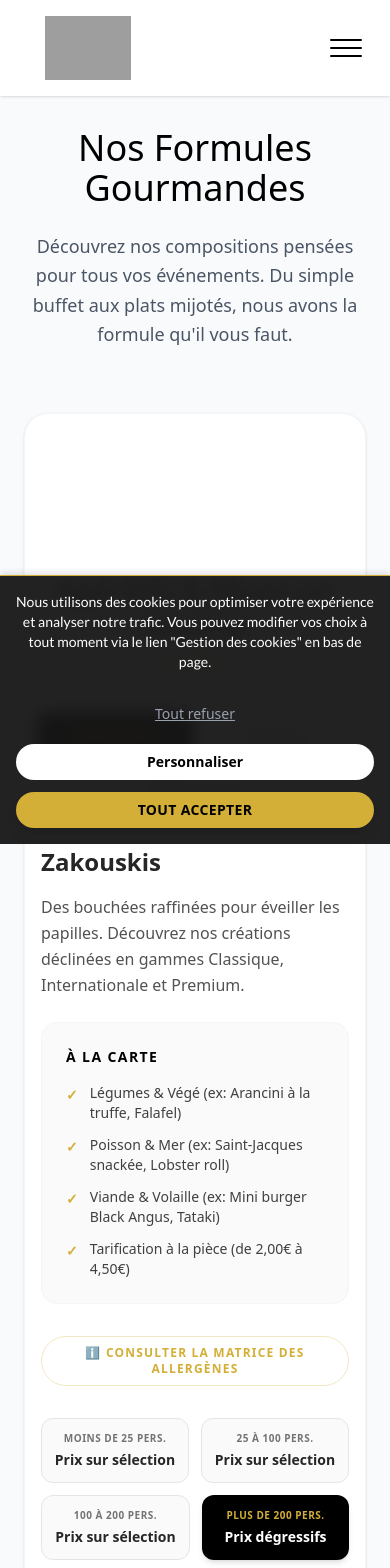
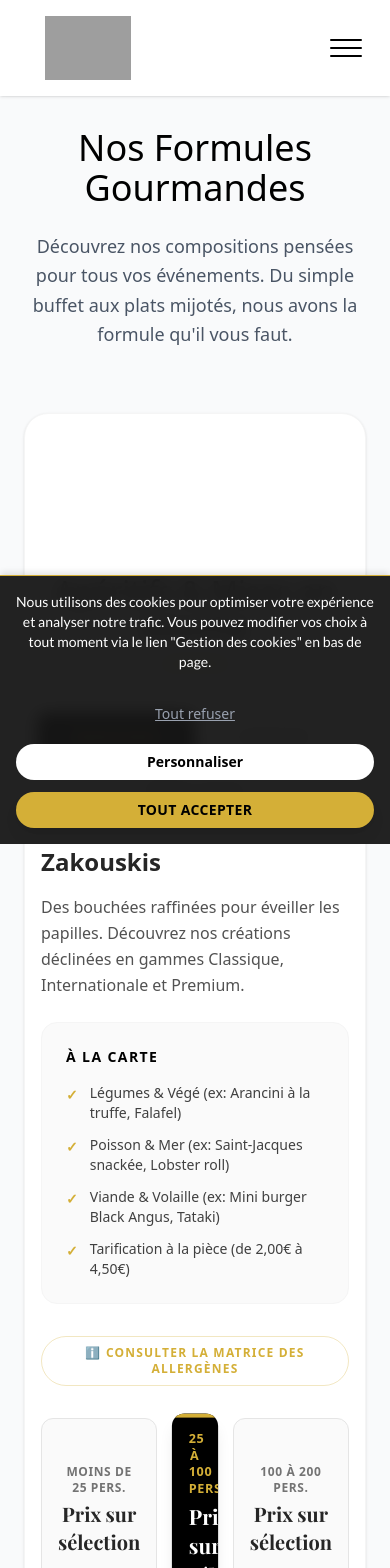
Before and after one commit to FlorianMeganck/traiteur-compere, a Next.js app: page /formules in a window 390 px wide. Shown: the top 1568 px of the page. Built offline with nearby package versions, Linux system fonts and the light colour scheme; grey boxes are pictures that could not be loaded; a web font is replaced by a local one.

Commit message:
cohérence

```diff
--- a/app/formules/page.tsx
+++ b/app/formules/page.tsx
@@ -332,10 +332,10 @@ function BuffetChaudSection() {
                         <button
                             key={num}
                             onClick={() => setServices(num)}
-                            className={`px-5 py-2 rounded-full font-bold uppercase tracking-widest text-xs transition-all duration-300 border-2
+                            className={`px-4 py-3 rounded-lg text-sm font-bold tracking-wider uppercase transition-all duration-300 flex-1 min-w-[140px] border flex flex-col items-center justify-center text-center gap-1
                             ${services === num
-                                    ? 'bg-black text-white border-black'
-                                    : 'bg-transparent text-neutral-400 border-neutral-200 hover:border-[#D4AF37] hover:text-black'
+                                    ? 'bg-black text-[#D4AF37] border-black shadow-lg scale-105'
+                                    : 'bg-white text-neutral-500 border-neutral-200 hover:border-[#D4AF37] hover:text-black hover:bg-neutral-50'
                                 }`}
                         >
                             {num} Services
@@ -356,7 +356,7 @@ function BuffetChaudSection() {
                 {/* Bouton d'action */}
                 <Link
                     href={`/contact?formule=buffet-chaud&services=${services}`}
-                    className="inline-block bg-black text-[#D4AF37] px-8 py-4 rounded-full font-bold uppercase tracking-widest text-sm hover:bg-[#D4AF37] hover:text-black transition-all duration-300"
+                    className="inline-flex items-center justify-center bg-black text-[#D4AF37] px-8 py-4 rounded-full font-bold uppercase tracking-widest text-sm hover:bg-[#D4AF37] hover:text-black transition-all duration-300 shadow-md hover:shadow-lg hover:-translate-y-0.5"
                 >
                     Composer mon menu {services} services
                 </Link>
@@ -407,9 +407,9 @@ export default function Formules() {
                                         <button
                                             key={key}
                                             onClick={() => setActiveAperitifTab(key)}
-                                            className={`px-4 py-3 rounded-lg text-sm font-bold tracking-wider uppercase transition-all duration-300 flex-1 min-w-[140px] ${activeAperitifTab === key
-                                                ? "bg-black text-[#D4AF37] shadow-lg scale-105"
-                                                : "bg-white text-neutral-500 border border-neutral-200 hover:border-[#D4AF37] hover:text-black"
+                                            className={`px-4 py-3 rounded-lg text-sm font-bold tracking-wider uppercase transition-all duration-300 flex-1 min-w-[140px] border flex flex-col items-center justify-center text-center gap-1 ${activeAperitifTab === key
+                                                ? "bg-black text-[#D4AF37] border-black shadow-lg scale-105"
+                                                : "bg-white text-neutral-500 border-neutral-200 hover:border-[#D4AF37] hover:text-black hover:bg-neutral-50"
                                                 }`}
                                         >
                                             {key === 'pains_garnis' ? 'Petits Pains' : aperitifsData[key as keyof typeof aperitifsData].title.split(' ')[0]}
@@ -441,25 +441,26 @@ export default function Formules() {
                                     {activeAperitifTab === 'pains_garnis' && <AllergenLink section="pains" />}
 
                                     {/* Boutons de Convives */}
-                                    <div className="flex flex-wrap gap-3 mt-8">
+                                    <div className="flex flex-wrap gap-4 mt-8">
                                         {activeAperitifTab === 'zakouskis' || activeAperitifTab === 'pains_garnis' || activeAperitifTab === 'verrines' ? (
                                             <>
                                                 {/* 4 Boutons partagés pour Pains, Zakouskis et Verrines */}
-                                                <Link href={`/contact?menu=${activeAperitifTab}&convives=moins_25`} className="flex-1 min-w-[110px] bg-neutral-50 p-3 rounded-xl text-center border border-neutral-200 hover:border-black transition group flex flex-col justify-center">
-                                                    <p className="text-[10px] font-bold text-neutral-500 mb-1 uppercase tracking-wider group-hover:text-black">Moins de 25 pers.</p>
-                                                    <p className="text-sm font-bold text-neutral-800">Prix sur sélection</p>
+                                                <Link href={`/contact?menu=${activeAperitifTab}&convives=moins_25`} className="flex-1 bg-neutral-50 p-4 rounded-xl text-center border border-neutral-200 hover:border-black hover:shadow-md transition-all duration-300 group flex flex-col justify-center cursor-pointer hover:-translate-y-0.5">
+                                                    <p className="text-xs font-bold text-neutral-500 mb-1 uppercase tracking-wider group-hover:text-black transition-colors">Moins de 25 pers.</p>
+                                                    <p className="text-xl font-bold text-neutral-800 font-serif">Prix sur sélection</p>
                                                 </Link>
-                                                <Link href={`/contact?menu=${activeAperitifTab}&convives=25_100`} className="flex-1 min-w-[110px] bg-neutral-50 p-3 rounded-xl text-center border border-neutral-200 hover:border-black transition group flex flex-col justify-center">
-                                                    <p className="text-[10px] font-bold text-neutral-500 mb-1 uppercase tracking-wider group-hover:text-black">25 à 100 pers.</p>
-                                                    <p className="text-sm font-bold text-neutral-800">Prix sur sélection</p>
+                                                <Link href={`/contact?menu=${activeAperitifTab}&convives=25_100`} className="flex-1 bg-black p-4 rounded-xl text-center shadow-lg transform hover:-translate-y-1 hover:shadow-xl transition-all duration-300 flex flex-col justify-center cursor-pointer relative overflow-hidden scale-105">
+                                                    <div className="absolute top-0 left-0 w-full h-1 bg-[#D4AF37]" />
+                                                    <p className="text-xs font-bold text-[#D4AF37] mb-1 uppercase tracking-wider">25 à 100 pers.</p>
+                                                    <p className="text-xl font-bold text-white font-serif">Prix sur sélection</p>
                                                 </Link>
-                                                <Link href={`/contact?menu=${activeAperitifTab}&convives=100_200`} className="flex-1 min-w-[110px] bg-neutral-50 p-3 rounded-xl text-center border border-neutral-200 hover:border-black transition group flex flex-col justify-center">
-                                                    <p className="text-[10px] font-bold text-neutral-500 mb-1 uppercase tracking-wider group-hover:text-black">100 à 200 pers.</p>
-                                                    <p className="text-sm font-bold text-neutral-800">Prix sur sélection</p>
+                                                <Link href={`/contact?menu=${activeAperitifTab}&convives=100_200`} className="flex-1 bg-neutral-50 p-4 rounded-xl text-center border border-neutral-200 hover:border-black hover:shadow-md transition-all duration-300 group flex flex-col justify-center cursor-pointer hover:-translate-y-0.5">
+                                                    <p className="text-xs font-bold text-neutral-500 mb-1 uppercase tracking-wider group-hover:text-black transition-colors">100 à 200 pers.</p>
+                                                    <p className="text-xl font-bold text-neutral-800 font-serif">Prix sur sélection</p>
                                                 </Link>
-                                                <Link href={`/contact?menu=${activeAperitifTab}&convives=plus_200`} className="flex-1 min-w-[110px] bg-black p-3 rounded-xl text-center hover:bg-neutral-800 transition shadow-md transform hover:-translate-y-0.5 flex flex-col justify-center">
-                                                    <p className="text-[10px] font-bold text-[#D4AF37] mb-1 uppercase tracking-wider">Plus de 200 pers.</p>
-                                                    <p className="text-sm font-bold text-white">Prix dégressifs</p>
+                                                <Link href={`/contact?menu=${activeAperitifTab}&convives=plus_200`} className="flex-1 bg-neutral-50 p-4 rounded-xl text-center border border-neutral-200 hover:border-black hover:shadow-md transition-all duration-300 group flex flex-col justify-center cursor-pointer hover:-translate-y-0.5">
+                                                    <p className="text-xs font-bold text-neutral-500 mb-1 uppercase tracking-wider group-hover:text-black transition-colors">Plus de 200 pers.</p>
+                                                    <p className="text-xl font-bold text-neutral-800 font-serif">Dégressifs</p>
                                                 </Link>
                                             </>
                                         ) : null}
@@ -498,9 +499,9 @@ export default function Formules() {
                                         <button
                                             key={key}
                                             onClick={() => setActiveBuffetTab(key)}
-                                            className={`px-4 py-3 rounded-lg text-sm font-bold tracking-wider uppercase transition-all duration-300 flex-1 min-w-[140px] ${activeBuffetTab === key
-                                                ? "bg-black text-[#D4AF37] shadow-lg scale-105"
-                                                : "bg-white text-neutral-500 border border-neutral-200 hover:border-[#D4AF37] hover:text-black"
+                                            className={`px-4 py-3 rounded-lg text-sm font-bold tracking-wider uppercase transition-all duration-300 flex-1 min-w-[140px] border flex flex-col items-center justify-center text-center gap-1 ${activeBuffetTab === key
+                                                ? "bg-black text-[#D4AF37] border-black shadow-lg scale-105"
+                                                : "bg-white text-neutral-500 border-neutral-200 hover:border-[#D4AF37] hover:text-black hover:bg-neutral-50"
                                                 }`}
                                         >
                                             {BUFFETS_FROIDS_OPTIONS[key].label}
@@ -533,26 +534,27 @@ export default function Formules() {
                                     <div className="flex flex-wrap gap-4 mt-8">
                                         <Link
                                             href={`/contact?menu=${BUFFETS_FROIDS_OPTIONS[activeBuffetTab].id}&convives=moins_25`}
-                                            className="flex-1 min-w-[120px] bg-neutral-50 p-4 rounded-xl text-center border border-neutral-200 hover:border-neutral-300 transition group flex flex-col justify-center"
+                                            className="flex-1 bg-neutral-50 p-4 rounded-xl text-center border border-neutral-200 hover:border-black hover:shadow-md transition-all duration-300 group flex flex-col justify-center cursor-pointer hover:-translate-y-0.5"
                                         >
-                                            <p className="text-[10px] font-bold text-neutral-500 mb-2 uppercase tracking-wider group-hover:text-black">Moins de 25 pers.</p>
-                                            <p className="text-lg font-bold text-neutral-800">{BUFFETS_FROIDS_OPTIONS[activeBuffetTab].basePrice + 2}€ <span className="text-xs font-normal text-neutral-500">/ pers</span></p>
+                                            <p className="text-xs font-bold text-neutral-500 mb-1 uppercase tracking-wider group-hover:text-black transition-colors">Moins de 25 pers.</p>
+                                            <p className="text-xl font-bold text-neutral-800 font-serif">{BUFFETS_FROIDS_OPTIONS[activeBuffetTab].basePrice + 2}€ <span className="text-sm font-normal text-neutral-500 font-sans">/ pers</span></p>
                                         </Link>
 
                                         <Link
                                             href={`/contact?menu=${BUFFETS_FROIDS_OPTIONS[activeBuffetTab].id}&convives=25_250`}
-                                            className="flex-1 min-w-[120px] bg-black p-4 rounded-xl text-center hover:bg-neutral-800 transition shadow-lg transform hover:-translate-y-0.5 flex flex-col justify-center"
+                                            className="flex-1 bg-black p-4 rounded-xl text-center shadow-lg transform hover:-translate-y-1 hover:shadow-xl transition-all duration-300 flex flex-col justify-center cursor-pointer relative overflow-hidden scale-105"
                                         >
-                                            <p className="text-[10px] font-bold text-[#D4AF37] mb-2 uppercase tracking-wider">25 à 250 pers.</p>
-                                            <p className="text-xl font-bold text-white">{BUFFETS_FROIDS_OPTIONS[activeBuffetTab].basePrice}€ <span className="text-xs font-normal text-neutral-300">/ pers</span></p>
+                                            <div className="absolute top-0 left-0 w-full h-1 bg-[#D4AF37]" />
+                                            <p className="text-xs font-bold text-[#D4AF37] mb-1 uppercase tracking-wider">25 à 250 pers.</p>
+                                            <p className="text-2xl font-bold text-white font-serif">{BUFFETS_FROIDS_OPTIONS[activeBuffetTab].basePrice}€ <span className="text-sm font-normal text-neutral-300 font-sans">/ pers</span></p>
                                         </Link>
 
                                         <Link
                                             href={`/contact?menu=${BUFFETS_FROIDS_OPTIONS[activeBuffetTab].id}&convives=plus_250`}
-                                            className="flex-1 min-w-[120px] bg-neutral-50 p-4 rounded-xl text-center border border-neutral-200 hover:border-neutral-300 transition group flex flex-col justify-center"
+                                            className="flex-1 bg-neutral-50 p-4 rounded-xl text-center border border-neutral-200 hover:border-black hover:shadow-md transition-all duration-300 group flex flex-col justify-center cursor-pointer hover:-translate-y-0.5"
                                         >
-                                            <p className="text-[10px] font-bold text-neutral-500 mb-2 uppercase tracking-wider group-hover:text-black">Plus de 250 pers.</p>
-                                            <p className="text-lg font-bold text-neutral-800">Sur devis</p>
+                                            <p className="text-xs font-bold text-neutral-500 mb-1 uppercase tracking-wider group-hover:text-black transition-colors">Plus de 250 pers.</p>
+                                            <p className="text-xl font-bold text-neutral-800 font-serif">Sur devis</p>
                                         </Link>
                                     </div>
                                 </div>
@@ -645,29 +647,33 @@ export default function Formules() {
                             <AllergenLink section="collectivite" />
                         </div>
 
-                        <div className="flex flex-col sm:flex-row flex-wrap gap-3 mt-4">
+                        <div className="flex flex-col sm:flex-row flex-wrap gap-4 mt-8">
                             {/* Bouton 1 : Petit groupe (+10%) */}
                             <Link
                                 href="/contact?formule=collectivite&groupe=petit"
-                                className="flex-1 text-center bg-transparent border-2 border-black text-black px-6 py-3 rounded-full font-bold uppercase tracking-widest text-[10px] md:text-xs hover:bg-black hover:text-white transition-all duration-300"
+                                className="flex-1 bg-neutral-50 p-4 rounded-xl text-center border border-neutral-200 hover:border-black hover:shadow-md transition-all duration-300 group flex flex-col justify-center cursor-pointer hover:-translate-y-0.5"
                             >
-                                Moins de 30 pers. (+10%)
+                                <p className="text-xs font-bold text-neutral-500 mb-1 uppercase tracking-wider group-hover:text-black transition-colors">Moins de 30 pers.</p>
+                                <p className="text-xl font-bold text-neutral-800 font-serif">+10%</p>
                             </Link>
 
                             {/* Bouton 2 : Standard */}
                             <Link
                                 href="/contact?formule=collectivite&groupe=standard"
-                                className="flex-1 text-center bg-black border-2 border-black text-[#D4AF37] px-6 py-3 rounded-full font-bold uppercase tracking-widest text-[10px] md:text-xs hover:bg-[#D4AF37] hover:text-black hover:border-[#D4AF37] transition-all duration-300"
+                                className="flex-1 bg-black p-4 rounded-xl text-center shadow-lg transform hover:-translate-y-1 hover:shadow-xl transition-all duration-300 flex flex-col justify-center cursor-pointer relative overflow-hidden scale-105"
                             >
-                                Devis Standard (30-100 pers.)
+                                <div className="absolute top-0 left-0 w-full h-1 bg-[#D4AF37]" />
+                                <p className="text-xs font-bold text-[#D4AF37] mb-1 uppercase tracking-wider">30 à 100 pers.</p>
+                                <p className="text-2xl font-bold text-white font-serif">Devis Standard</p>
                             </Link>
 
                             {/* Bouton 3 : Grand groupe (Dégressif) */}
                             <Link
                                 href="/contact?formule=collectivite&groupe=grand"
-                                className="flex-1 text-center bg-transparent border-2 border-[#D4AF37] text-[#D4AF37] px-6 py-3 rounded-full font-bold uppercase tracking-widest text-[10px] md:text-xs hover:bg-[#D4AF37] hover:text-black transition-all duration-300"
+                                className="flex-1 bg-neutral-50 p-4 rounded-xl text-center border border-neutral-200 hover:border-black hover:shadow-md transition-all duration-300 group flex flex-col justify-center cursor-pointer hover:-translate-y-0.5"
                             >
-                                Plus de 100 pers. (Dégressif)
+                                <p className="text-xs font-bold text-neutral-500 mb-1 uppercase tracking-wider group-hover:text-black transition-colors">Plus de 100 pers.</p>
+                                <p className="text-xl font-bold text-neutral-800 font-serif">Dégressif</p>
                             </Link>
                         </div>
                     </div>
```
